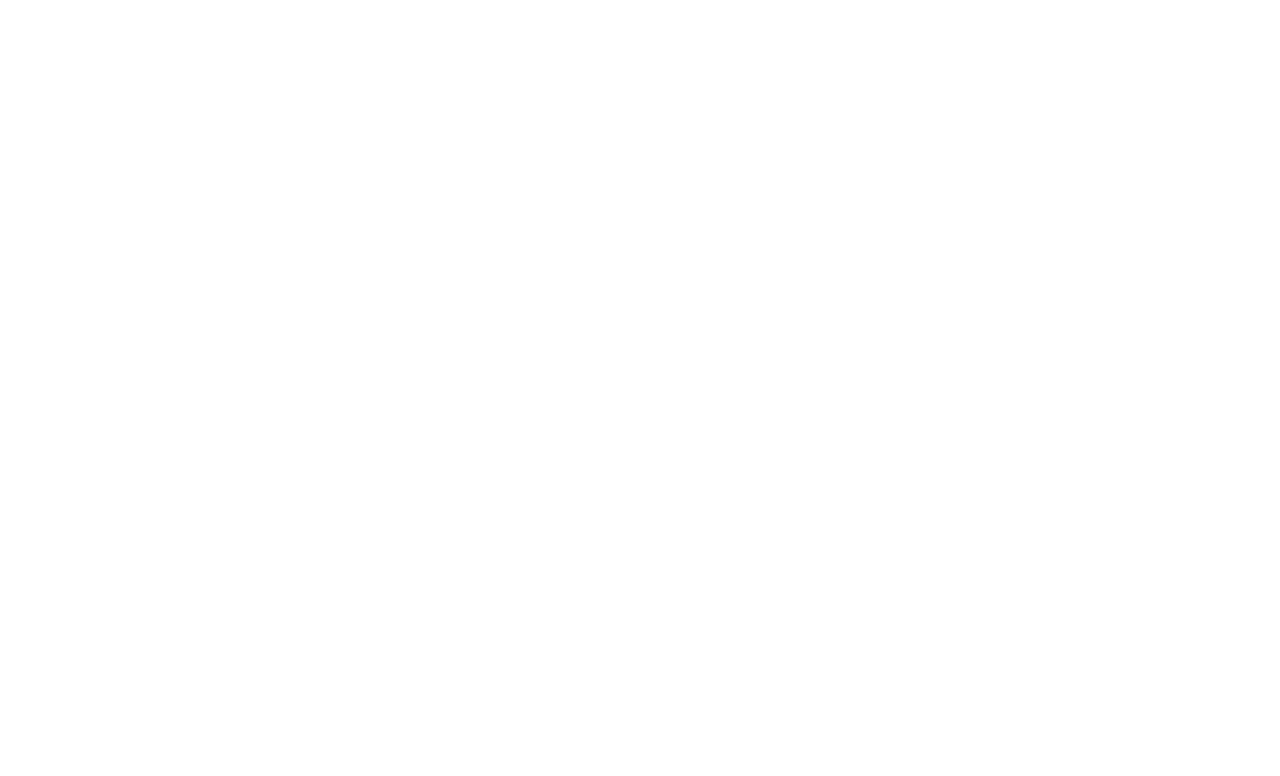
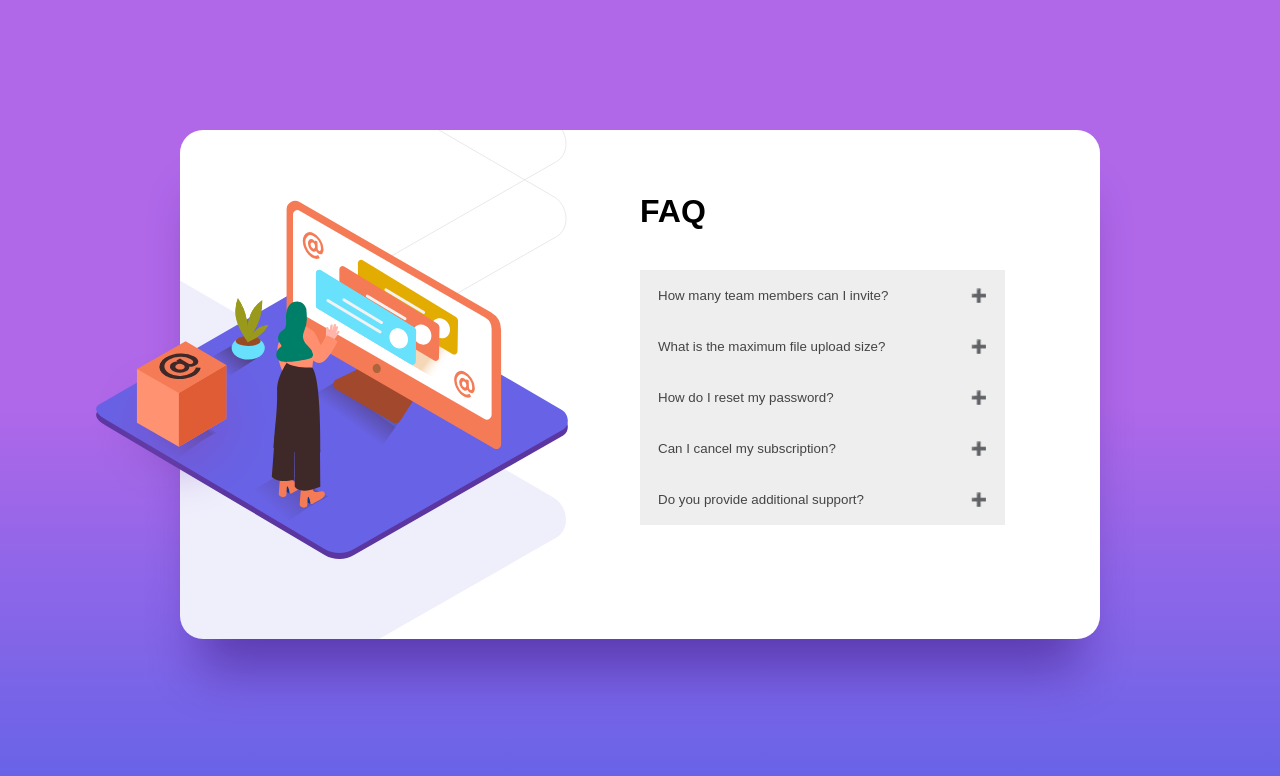
Before and after one commit to hamed3958/FAQ-Accordion-Card, a plain HTML site: page index.html in a window 1280 px wide. Drawn offline with Linux system fonts and the light colour scheme.

Commit message:
first prototype, add net accordian

```diff
--- a/css/style.css
+++ b/css/style.css
@@ -1,14 +1,121 @@
-html, body{
-    min-width: 375px;
+*,
+html {
+  margin: 0;
+  padding: 0;
+  box-sizing: border-box;
+}
+
+html,
+body {
+  min-width: 375px;
+}
+
+body {
+  min-height: 100vh;
+  display: flex;
+  flex-flow: row wrap;
+  justify-content: space-around;
+  font-family: "Kumbh Sans", sans-serif;
+  background: linear-gradient(180deg, #b068e9 50%, #6463e7 100%);
+  background-repeat: no-repeat;
+  background-size: cover;
 }
 
 @font-face {
-    font-family: 'Kumbh Sans', sans-serif;
-    src: url(../font/KumbhSans-Bold.ttf);
-  }
+  font-family: "Kumbh Sans", sans-serif;
+  src: url(../font/KumbhSans-Bold.ttf);
+}
 
 @font-face {
-    font-family: 'Kumbh Sans', sans-serif;
-    src: url(../font/KumbhSans-Regular.ttf);
-    font-weight: bold;
+  font-family: "Kumbh Sans", sans-serif;
+  src: url(../font/KumbhSans-Regular.ttf);
+  font-weight: bold;
 }
+
+.container {
+  display: flex;
+  flex-flow: row wrap;
+  width: 920px;
+  height: 509px;
+  margin-top: 130px;
+  background-color: #ffffff;
+  border-radius: 23px;
+  box-shadow: 0px 50px 50px -20px rgba(53, 18, 122, 0.497159);
+}
+
+.leftBox {
+  position: relative;
+  width: 460px;
+  height: 509px;
+  background-repeat: no-repeat;
+  background-image: url(../images/bg-pattern-desktop.svg);
+  background-position: -579px -285px;
+}
+
+.box-img {
+  position: absolute;
+  left: -94px;
+  top: 209px;
+  z-index: +2;
+}
+
+.woman-img {
+  position: absolute;
+  margin-top: 70px;
+  left: -83.86px;
+  z-index: +1;
+}
+
+.rightBox {
+  position: relative;
+  width: 460px;
+}
+
+.rightBox > h1 {
+  margin: 65px 0 43px 0;
+  font-weight: bold;
+  font-size: 32px;
+  line-height: 32.19px;
+}
+
+.acorbox{
+  margin-right: 95px;
+}
+
+.accordion {
+  background-color: #eee;
+  color: #444;
+  cursor: pointer;
+  padding: 18px;
+  width: 100%;
+  text-align: left;
+  border: none;
+  outline: none;
+  transition: 0.4s;
+}
+
+/* Add a background color to the button if it is clicked on (add the .active class with JS), and when you move the mouse over it (hover) */
+.active, .accordion:hover {
+  background-color: #ccc;
+}
+
+/* Style the accordion panel. Note: hidden by default */
+.panel {
+  padding: 0 18px;
+  background-color: white;
+  max-height: 0;
+  overflow: hidden;
+  transition: max-height 0.2s ease-out;
+}
+
+.accordion:after {
+  content: '\02795'; /* Unicode character for "plus" sign (+) */
+  font-size: 13px;
+  color: #777;
+  float: right;
+  margin-left: 5px;
+}
+
+.active:after {
+  content: "\2796"; /* Unicode character for "minus" sign (-) */
+}
--- a/index.html
+++ b/index.html
@@ -1,5 +1,6 @@
 <!DOCTYPE html>
 <html lang="en">
+
 <head>
   <meta charset="UTF-8">
   <meta http-equiv="X-UA-Compatible" content="IE=edge">
@@ -9,13 +10,58 @@
   <title>Frontend Mentor | FAQ Accordion Card</title>
 
   <link rel="icon" type="image/png" sizes="32x32" href="./images/favicon-32x32.png">
-    <link rel="styelesheet" href="css/style.css">
-    <link rel="styelesheet" href="css/bootstrap.min.css">
+  <link rel="stylesheet" href="css/style.css">
 </head>
+
 <body>
 
+  <div class="container">
 
-    <script src="js/bootstrap.min.js"></script>
-    <script src="js/popper.min.js"></script>
+    <div class="leftBox">
+      <img src="images/illustration-woman-online-desktop.svg" alt="woman" class="woman-img">
+      <img src="images/illustration-box-desktop.svg" alt="box" class="box-img">
+    </div>
+
+    <div class="rightBox">
+      <h1>FAQ</h1>
+
+      <div class="acorbox">
+
+        <button class="accordion">How many team members can I invite?</button>
+        <div class="panel">
+          <p>You can invite up to 2 additional users on the Free plan. There is no limit on
+            team members for the Premium plan.</p>
+        </div>
+
+        <button class="accordion">What is the maximum file upload size?</button>
+        <div class="panel">
+          <p>No more than 2GB. All files in your account must fit your allotted storage space.</p>
+        </div>
+
+        <button class="accordion">How do I reset my password?</button>
+        <div class="panel">
+          <p>Click “Forgot password” from the login page or “Change password” from your profile page.
+            A reset link will be emailed to you.</p>
+        </div>
+
+        <button class="accordion">Can I cancel my subscription?</button>
+        <div class="panel">
+          <p>Yes! Send us a message and we’ll process your request no questions asked.</p>
+        </div>
+
+        <button class="accordion">Do you provide additional support?</button>
+        <div class="panel">
+          <p>Chat and email support is available 24/7. Phone lines are open during normal business hours.</p>
+        </div>
+
+      </div>
+    </div>
+
+
+  </div>
+
+
+  <script src="main.js"></script>
 </body>
+
 </html>
--- /dev/null
+++ b/main.js
@@ -0,0 +1,14 @@
+var acc = document.getElementsByClassName("accordion");
+var i;
+
+for (i = 0; i < acc.length; i++) {
+  acc[i].addEventListener("click", function() {
+    this.classList.toggle("active");
+    var panel = this.nextElementSibling;
+    if (panel.style.maxHeight) {
+      panel.style.maxHeight = null;
+    } else {
+      panel.style.maxHeight = panel.scrollHeight + "px";
+    }
+  });
+}
```
Lines whose indentation alone changed are shown as unchanged.
